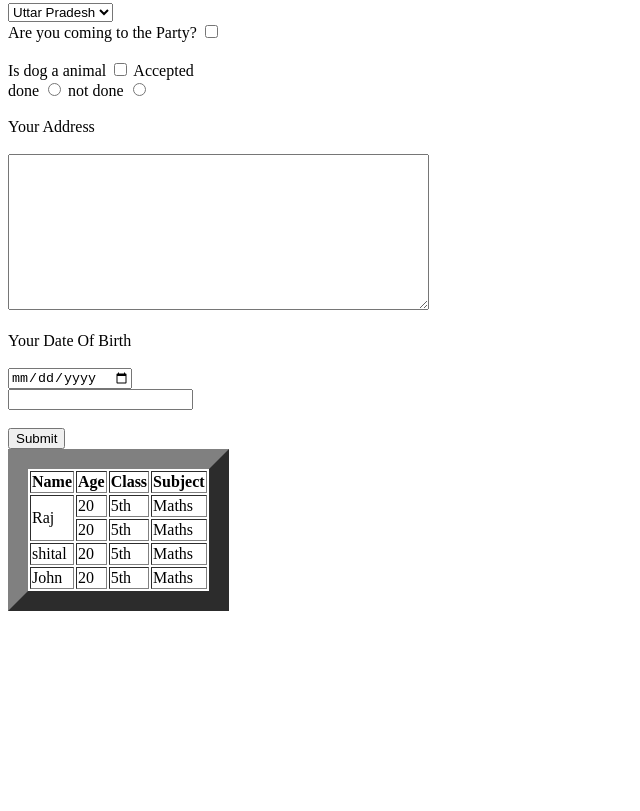
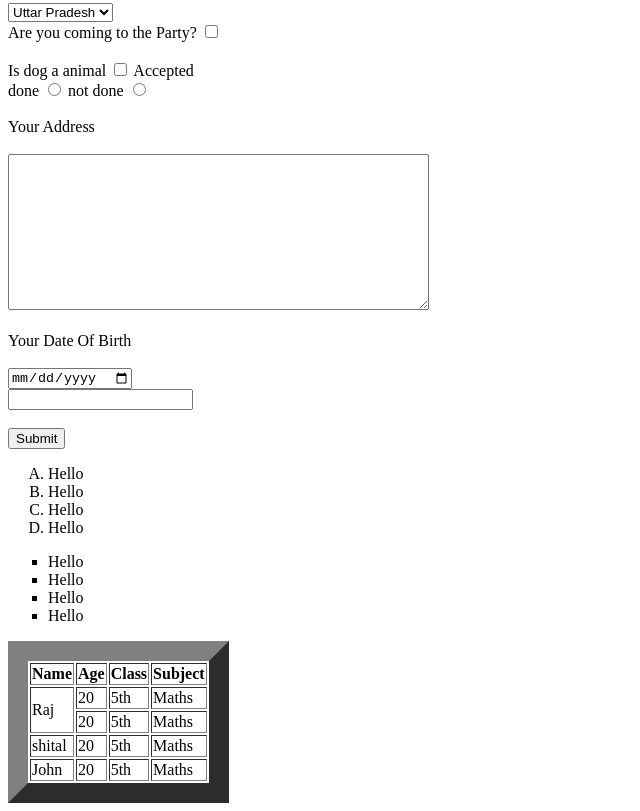
Before and after one commit to digikullReact/julybatchhtml, a plain HTML site: page app.html in a window 1280 px wide. Shown: the part 565-1376 px from the top of the page, without its empty margins (0-640 px from the left). Before the commit the page ends 1184 px from the top, so only its background shows below. Drawn offline with Linux system fonts and the light colour scheme.

Commit message:
html forms and table

```diff
--- a/app.html
+++ b/app.html
@@ -124,6 +124,25 @@
 
 
     </div>
+    <div>
+      <ol type="A">
+
+        <li>Hello</li>
+        <li>Hello</li>
+        <li>Hello</li>
+        <li>Hello</li>
+      </ol>
+
+      <ul type="square">
+
+        <li>Hello</li>
+        <li>Hello</li>
+        <li>Hello</li>
+        <li>Hello</li>
+      </ol>
+
+
+    </div>
 
     <!--Table -->
     <div>
```
